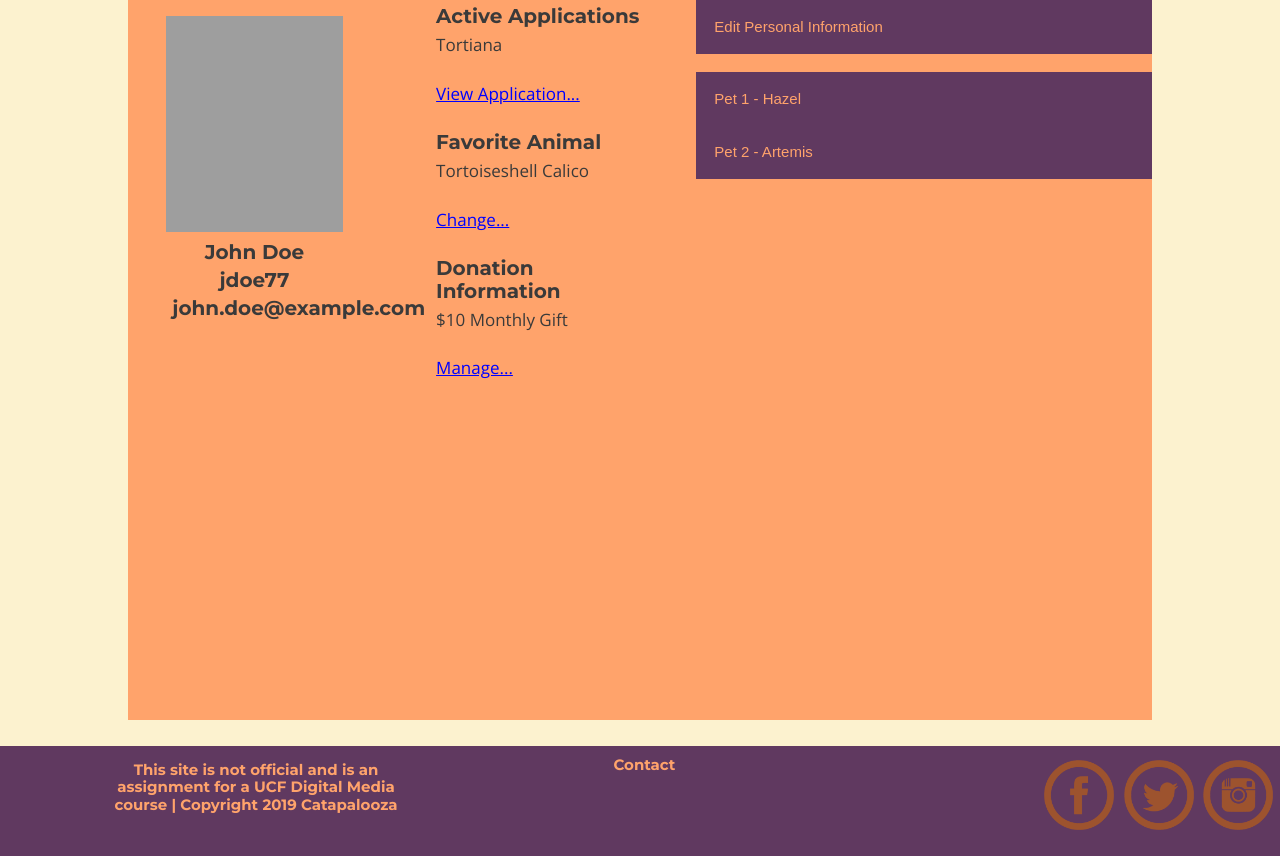
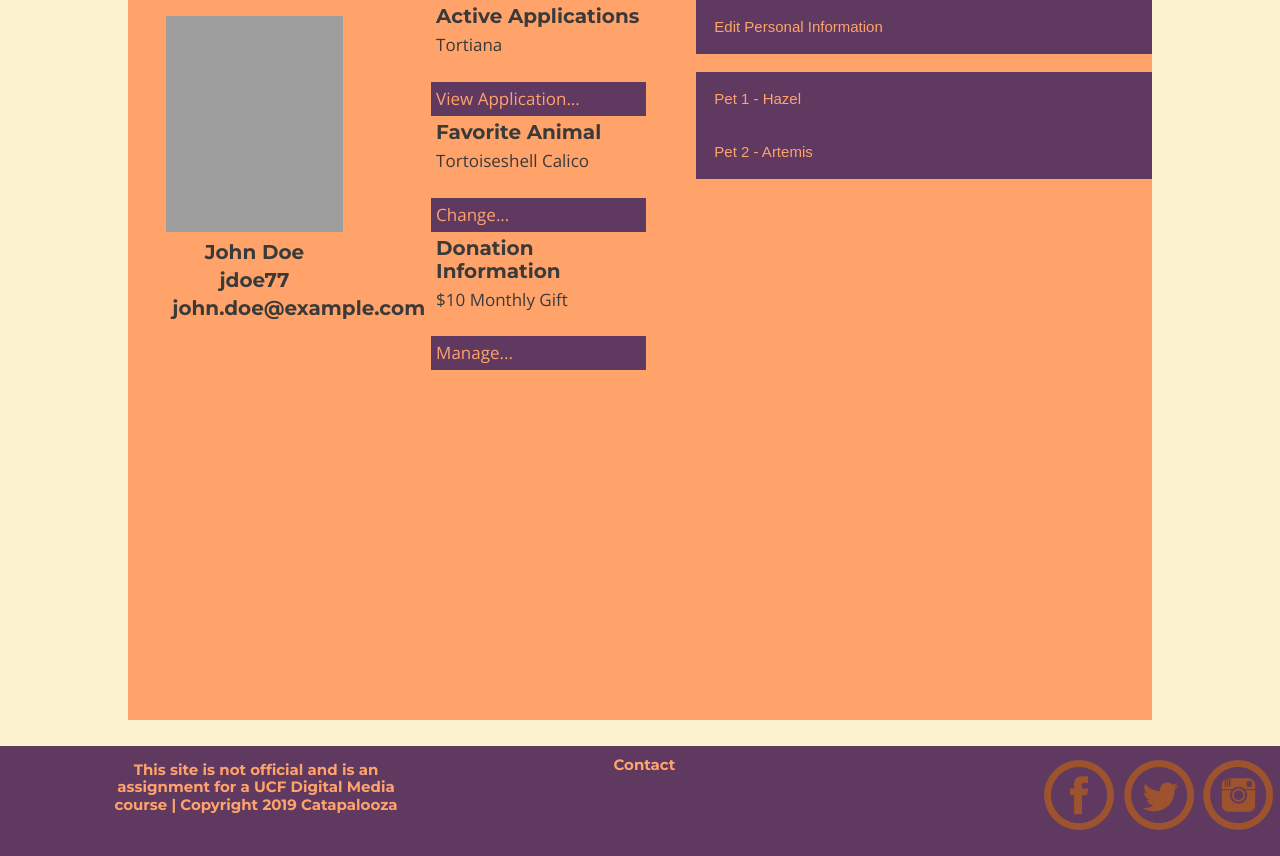
Before and after one commit to smp52/wd40-MS3, a PHP site: page /account.html in a window 1280 px wide. Shown: the part 190-1046 px from the top of the page. Run offline with PHP 8.4, Linux system fonts and the light colour scheme; some libraries are stand-ins or nearby versions; some web fonts are replaced; grey boxes are pictures that could not be loaded.

Commit message:
Update styles2.css
edit link styles

```diff
--- a/wd40-DS1/css/styles2.css
+++ b/wd40-DS1/css/styles2.css
@@ -777,6 +777,7 @@ input[type="textarea"] {
 }
 
 .link {
-    color: blue;
-    text-decoration: underline;
+    color: #FFA36B;
+    padding: 5px;
+    background-color: #603960;
 }
```
